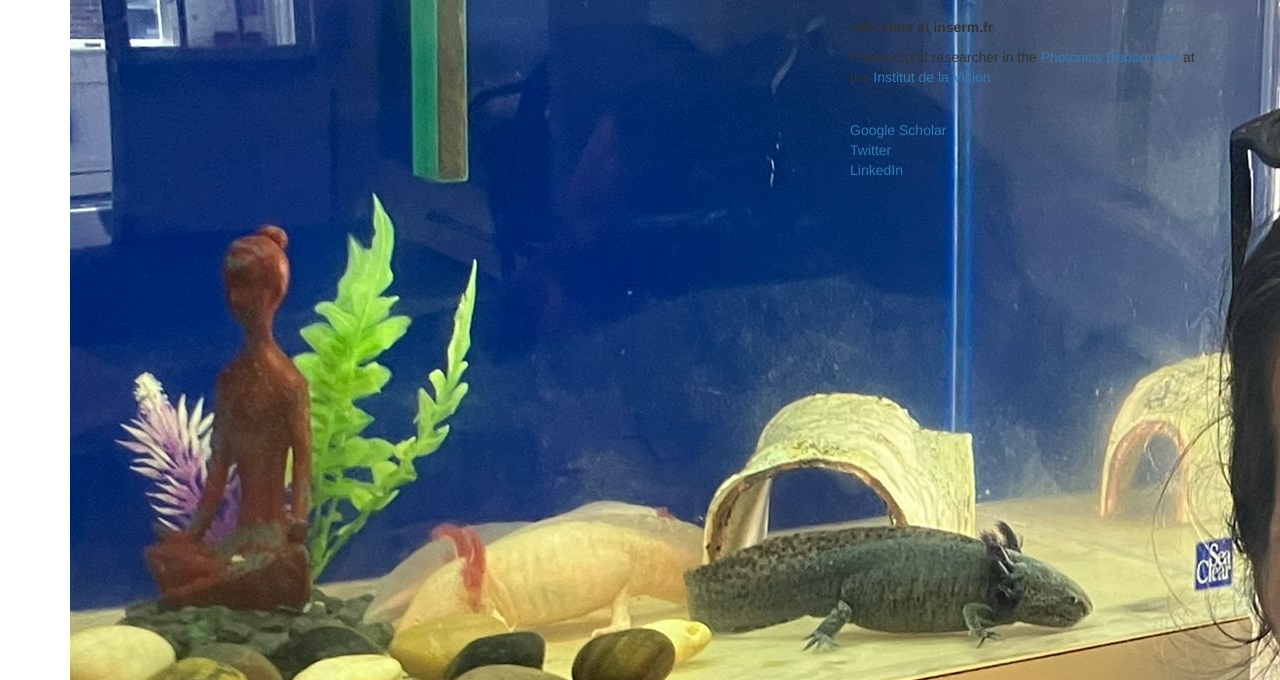
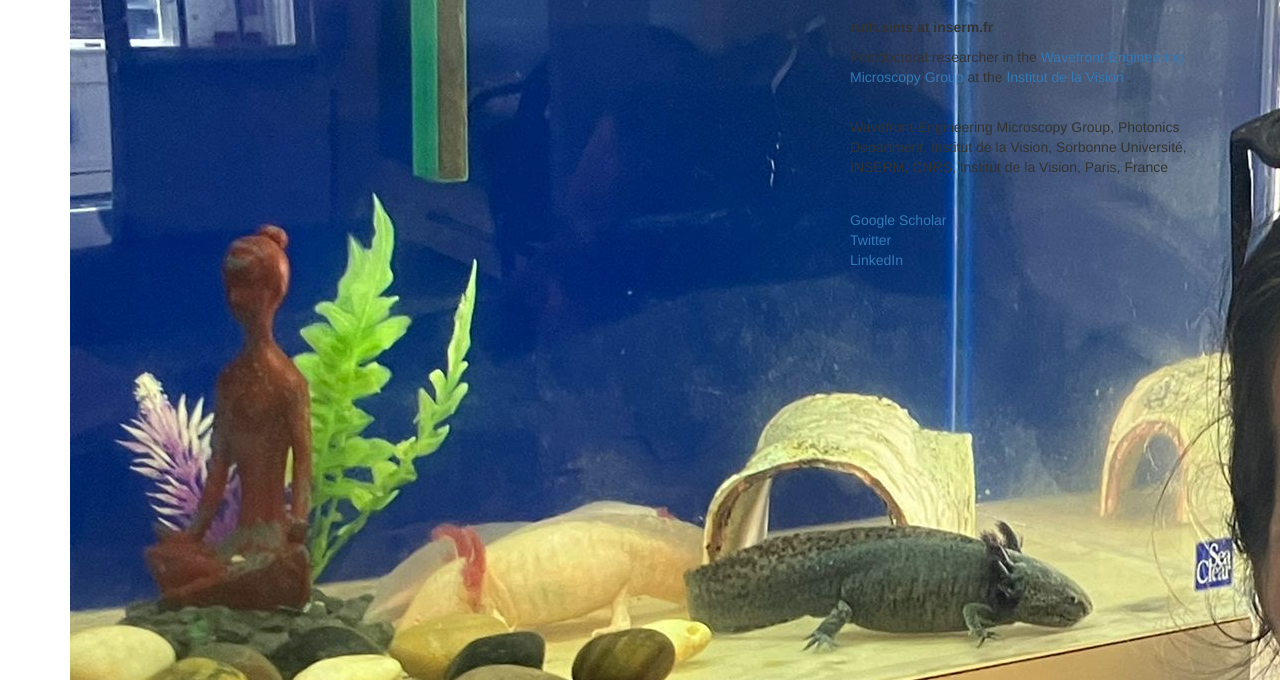
Before and after one commit to rrsims21/rrsims21.github.io, a plain HTML site: page index.html in a window 1280 px wide. Shown: the part 120-800 px from the top of the page. Drawn offline with nearby package versions, Linux system fonts and the light colour scheme.

Commit message:
added idv contact information

```diff
--- a/index.html
+++ b/index.html
@@ -57,8 +57,10 @@
             <div class="col-md-4">
                 <div style="font-family: 'Oswald', sans-serif; font-size: 32px;"><b>Ruth R. Sims</b></div><br>
                 <p><b>ruth.sims at inserm.fr</b><br>
-		            <p>Postdoctoral researcher in the <a href="https://www.institut-vision.org/en/department-of-photonics.html"> Photonics Department </a> at the <a href="https://www.institut-vision.org"> Institut de la Vision </a> <br>
+		            <p>Postdoctoral researcher in the <a href="https://www.institut-vision.org/en/department-of-photonics.html"> Wavefront-Engineering Microscopy Group </a> at the <a href="https://www.institut-vision.org"> Institut de la Vision </a>. <br>
                 </p>
+                <br>
+                <p>Wavefront-Engineering Microscopy Group, Photonics Department, Institut de la Vision, Sorbonne Université, INSERM, CNRS, Institut de la Vision, Paris, France</p>
             </div>
 
             <!-- Links on the Sidebar -->
```
